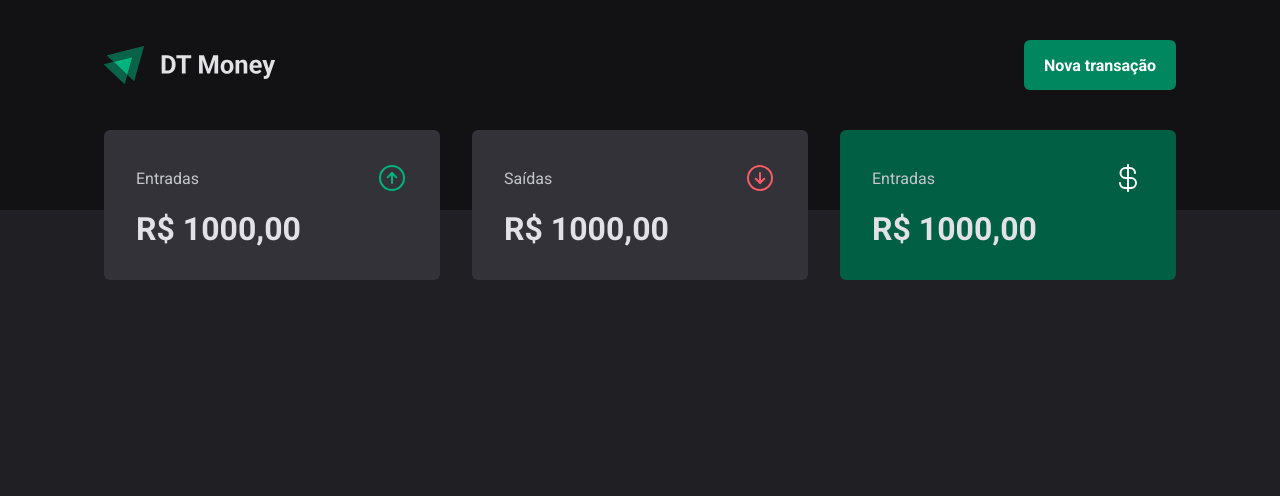
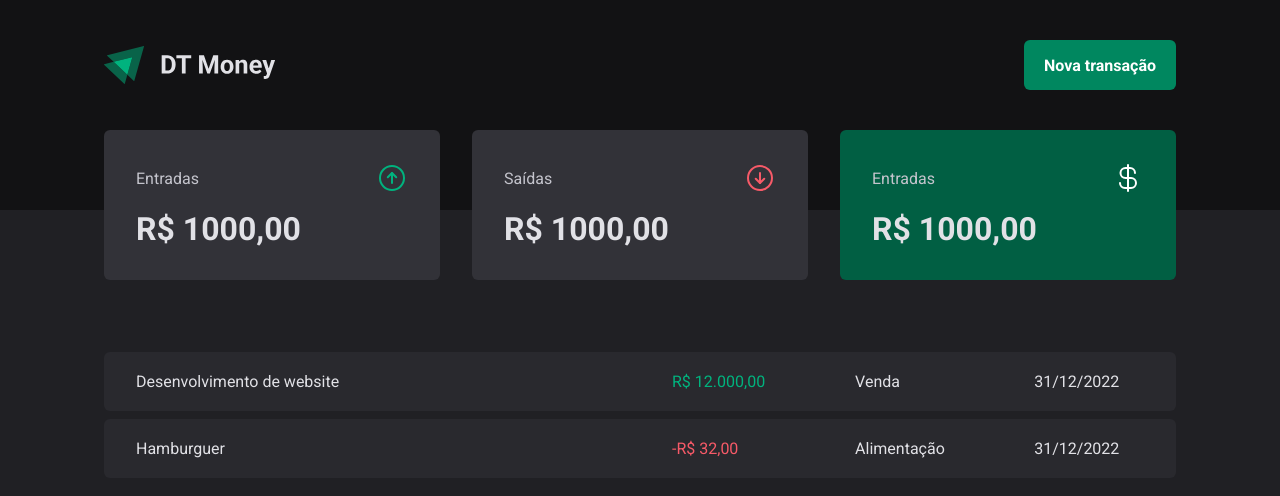
Before and after one commit to RanielliMontagna/ignite-dt-money, a React (Vite) app: page / in a window 1280 px wide. Shown: the top 496 px of the page. Built offline with nearby package versions, Linux system fonts and the light colour scheme.

Commit message:
refactor: implementa estilização da lista de transações

```diff
--- a/src/pages/transactions/index.tsx
+++ b/src/pages/transactions/index.tsx
@@ -1,11 +1,39 @@
 import { Header } from "../../components/header";
 import { Summary } from "../../components/summary";
+import {
+  PriceHighLight,
+  TransactionsContainer,
+  TransactionsTable,
+} from "./styles";
 
 export function Transactions() {
   return (
     <div>
       <Header />
       <Summary />
+
+      <TransactionsContainer>
+        <TransactionsTable>
+          <tbody>
+            <tr>
+              <td width="50%">Desenvolvimento de website</td>
+              <td>
+                <PriceHighLight variant="income">R$ 12.000,00</PriceHighLight>
+              </td>
+              <td>Venda</td>
+              <td>31/12/2022</td>
+            </tr>
+            <tr>
+              <td width="50%">Hamburguer</td>
+              <td>
+                <PriceHighLight variant="outcome">-R$ 32,00</PriceHighLight>
+              </td>
+              <td>Alimentação</td>
+              <td>31/12/2022</td>
+            </tr>
+          </tbody>
+        </TransactionsTable>
+      </TransactionsContainer>
     </div>
   );
 }
--- a/src/pages/transactions/styles.ts
+++ b/src/pages/transactions/styles.ts
@@ -1 +1,39 @@
 import styled from "styled-components";
+
+export const TransactionsContainer = styled.main`
+  width: 100%;
+  max-width: 1120px;
+  margin: 4rem auto 0;
+  padding: 0 1.5rem;
+`;
+
+export const TransactionsTable = styled.table`
+  width: 100%;
+  border-collapse: separate;
+  border-spacing: 0 0.5rem;
+  /* margin-top: 1.5rem; */
+
+  td {
+    padding: 1.25rem 2rem;
+    background: ${({ theme }) => theme["gray-700"]};
+
+    &:first-child {
+      border-top-left-radius: 6px;
+      border-bottom-left-radius: 6px;
+    }
+
+    &:last-child {
+      border-top-right-radius: 6px;
+      border-bottom-right-radius: 6px;
+    }
+  }
+`;
+
+interface PriceHighLightProps {
+  variant: "income" | "outcome";
+}
+
+export const PriceHighLight = styled.span<PriceHighLightProps>`
+  color: ${({ theme, variant }) =>
+    variant === "income" ? theme["green-300"] : theme["red-300"]};
+`;
```
